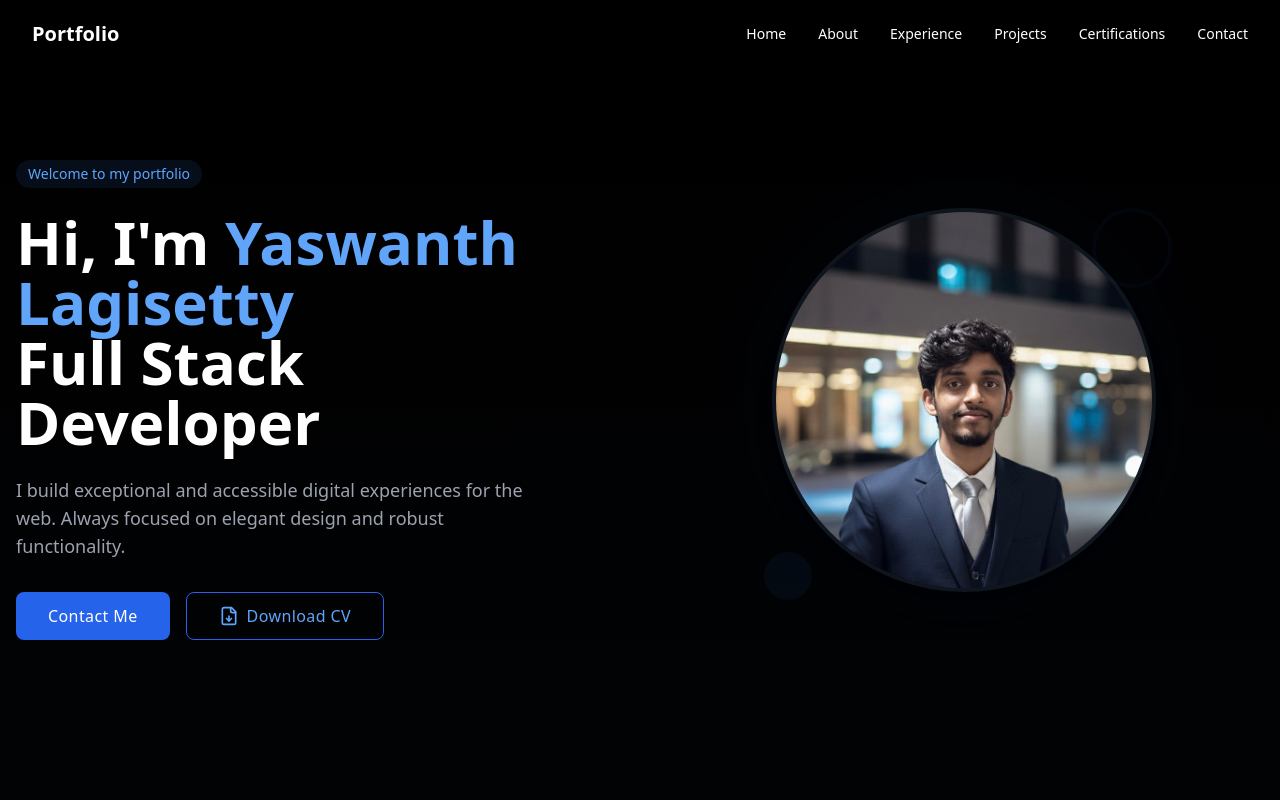
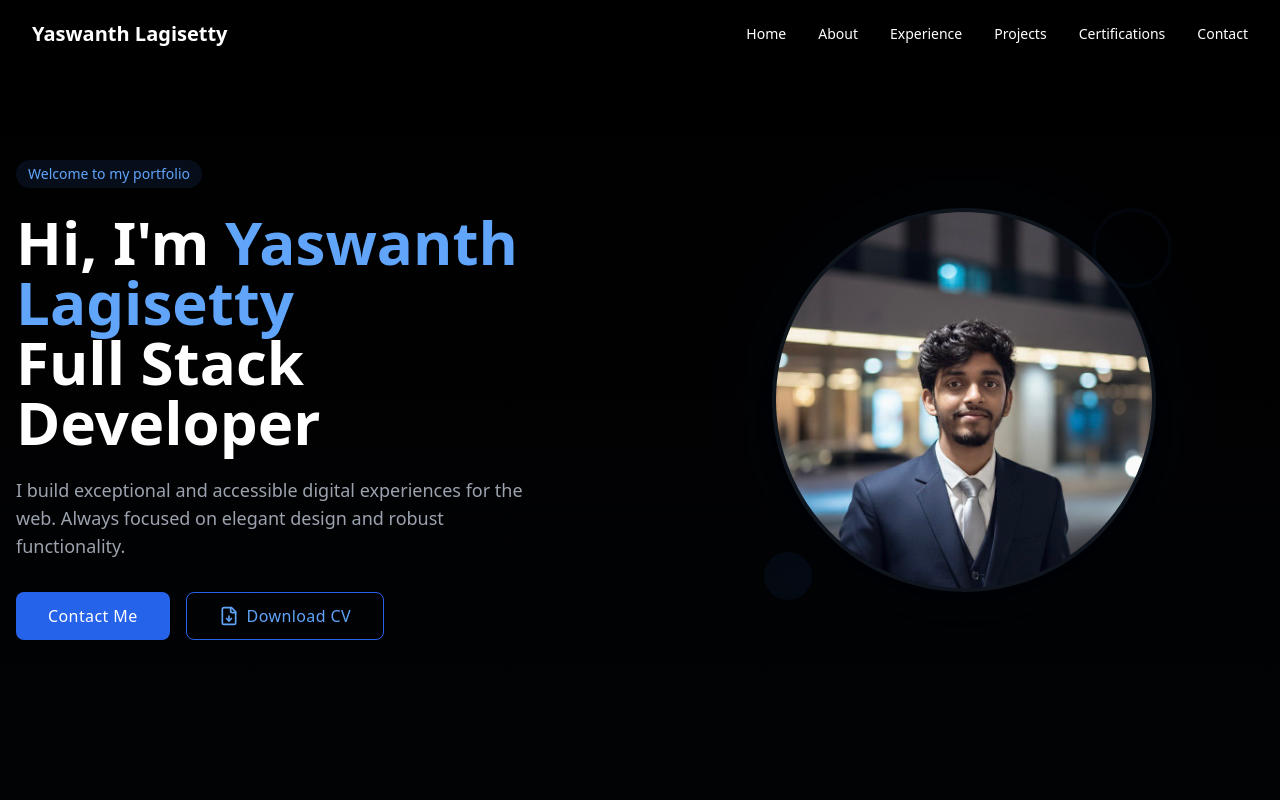
Before and after one commit to yash-2200030856/portfolio_master, a React (Vite) app: page / in a window 1280 px wide. Shown: the top 800 px of the page. Built offline with nearby package versions, Linux system fonts and the light colour scheme.

Commit message:
Update Navbar component

```diff
--- a/src/components/Navbar.tsx
+++ b/src/components/Navbar.tsx
@@ -48,7 +48,7 @@ const Navbar = () => {
               href="#home"
               className="text-xl font-bold transition-opacity duration-300 hover:opacity-80"
             >
-              Portfolio
+              Yaswanth Lagisetty
             </a>
           </div>
 
```
